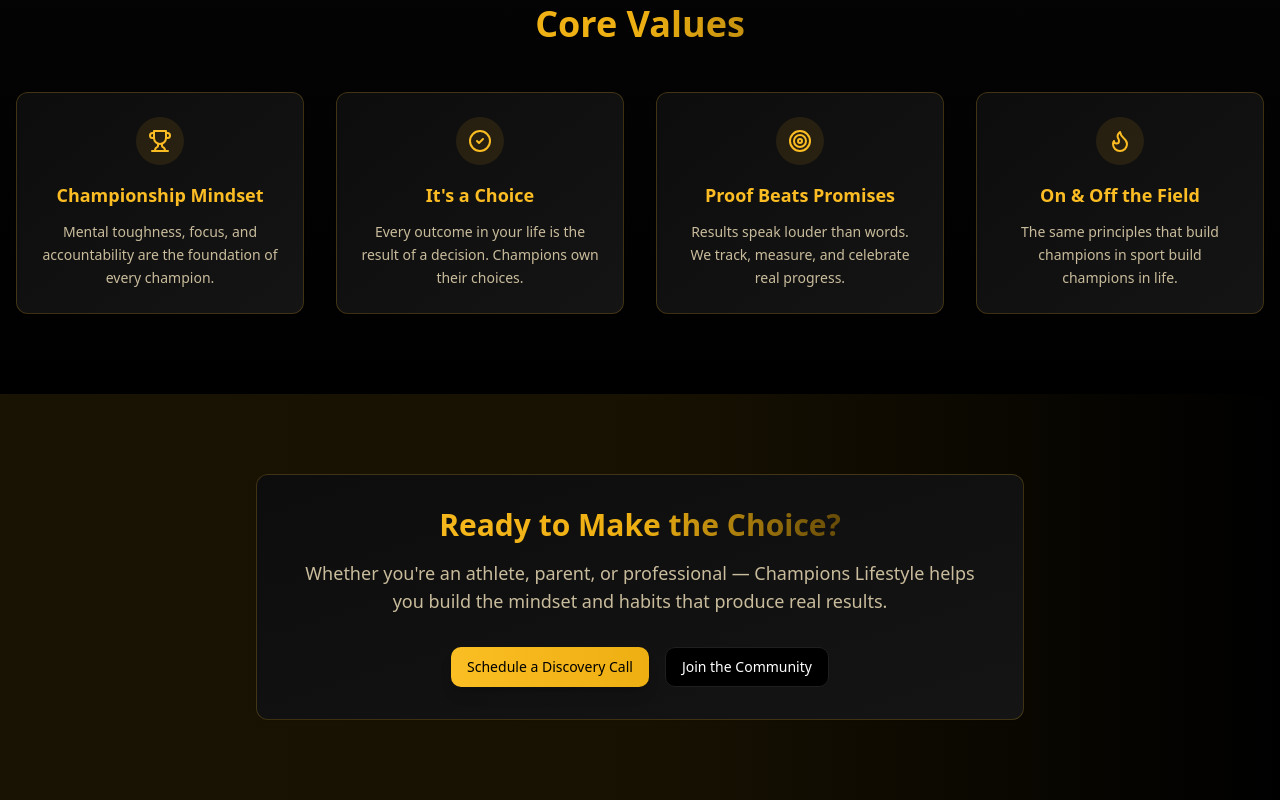
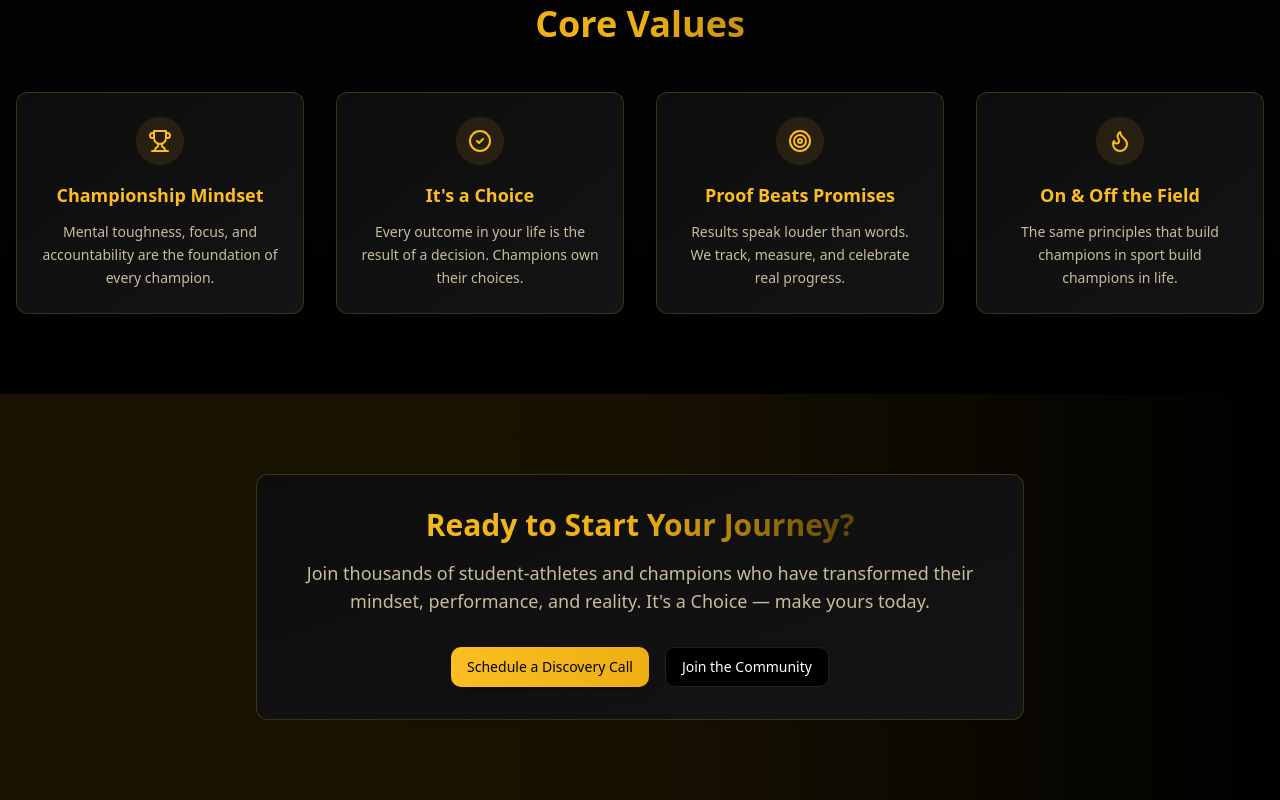
Before and after one commit to donashleyre-555/champions-primary-site, a React (Vite) app: page /about in a window 1280 px wide. Shown: the part 838-1638 px from the top of the page. Built offline with nearby package versions, Linux system fonts and the light colour scheme; the HTML template or start-up script is replaced by a standard one.

Commit message:
Changes
Co-authored-by: donashleyre-555 <232313676+donashleyre-555@users.noreply.github.com>

```diff
--- a/src/pages/About.tsx
+++ b/src/pages/About.tsx
@@ -138,11 +138,11 @@ const About = () => {
         <div className="container mx-auto px-4 text-center">
           <Card className="card-gradient max-w-3xl mx-auto p-8">
             <h2 className="text-3xl font-bold text-gradient mb-4">
-              Ready to Make the Choice?
+              Ready to Start Your Journey?
             </h2>
             <p className="text-lg text-muted-foreground mb-8">
-              Whether you're an athlete, parent, or professional — Champions Lifestyle helps
-              you build the mindset and habits that produce real results.
+              Join thousands of student-athletes and champions who have transformed their
+              mindset, performance, and reality. It's a Choice — make yours today.
             </p>
             <div className="flex flex-col sm:flex-row gap-4 justify-center">
               <Button className="btn-hero" onClick={goToContact}>
```
